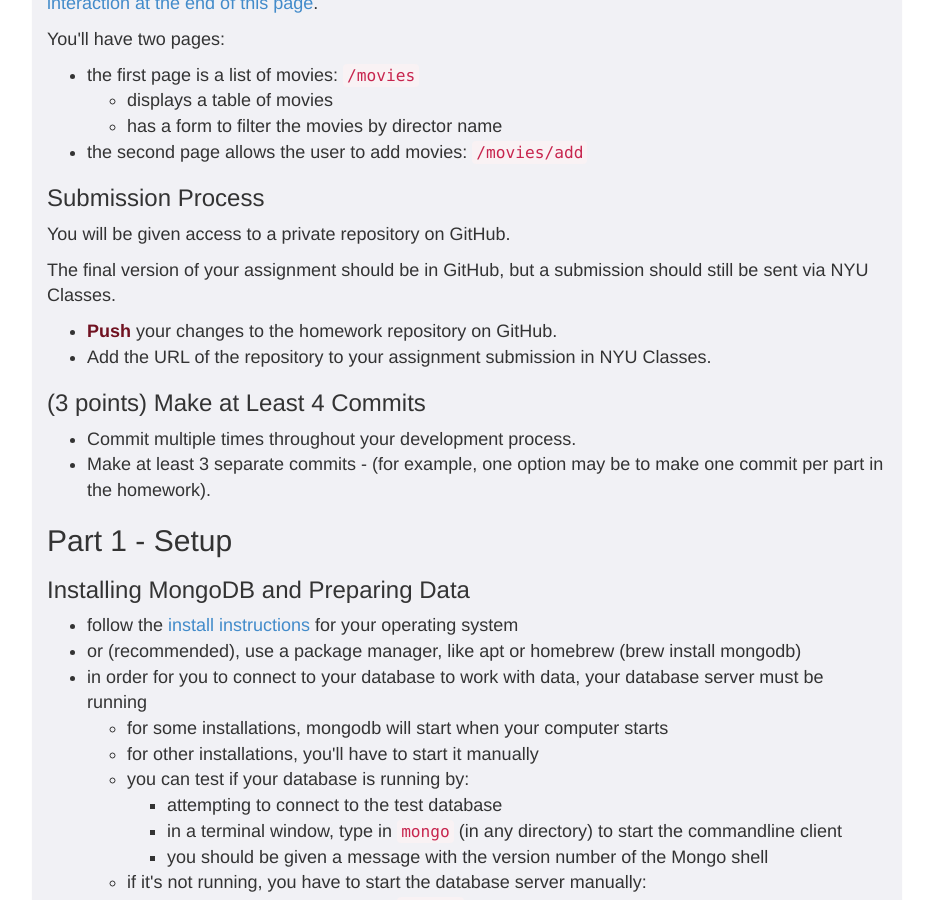
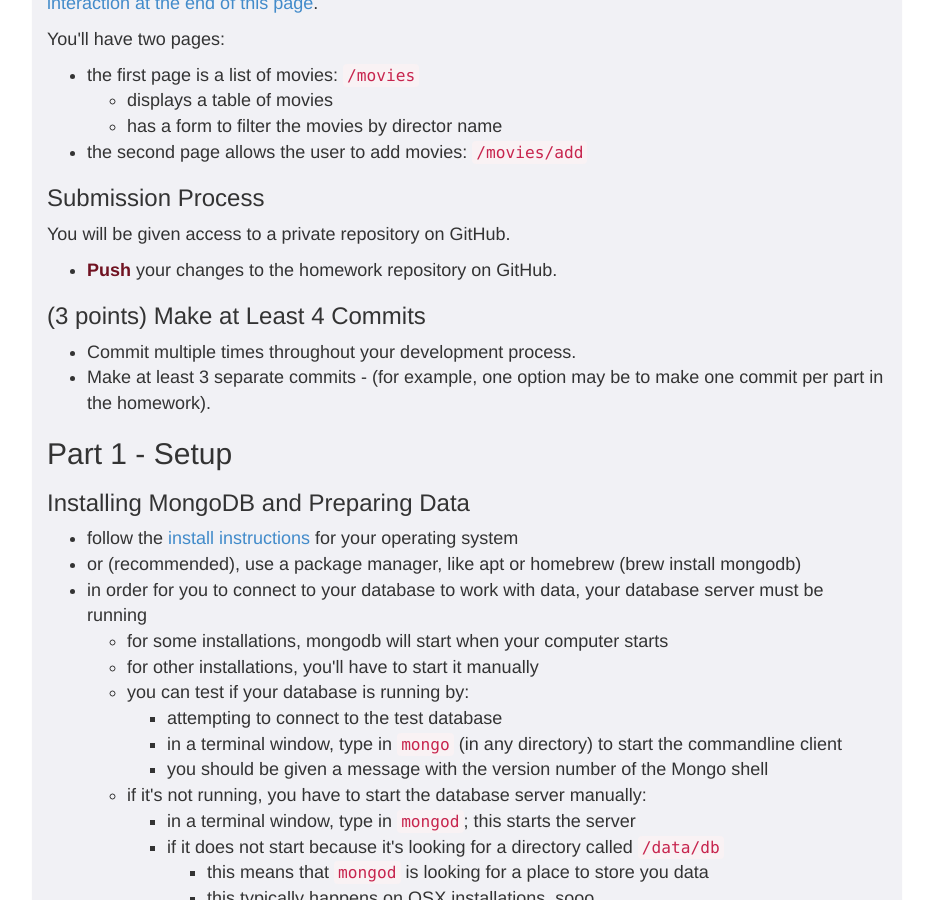
Before and after one commit to jl4282/csci-ua.0480-spring2016-010, a Jekyll site: the page built from homework/05.markdown, in a window 1280 px wide and 900 px high, scrolled down 483 px. Shown: the whole window, without its empty margins (173-1106 px from the left). Built offline with Jekyll 4.4.1, drawn with Linux system fonts in a browser that asks for light colours.

Commit message:
remove submissino to nyu classes

```diff
--- a/homework/05.markdown
+++ b/homework/05.markdown
@@ -35,10 +35,7 @@ You'll have two pages:
 
 You will be given access to a private repository on GitHub.
 
-The final version of your assignment should be in GitHub, but a submission should still be sent via NYU Classes.
-
 * __Push__ your changes to the homework repository on GitHub.
-* Add the URL of the repository to your assignment submission in NYU Classes.
 
 ### (3 points) Make at Least 4 Commits
 
```
